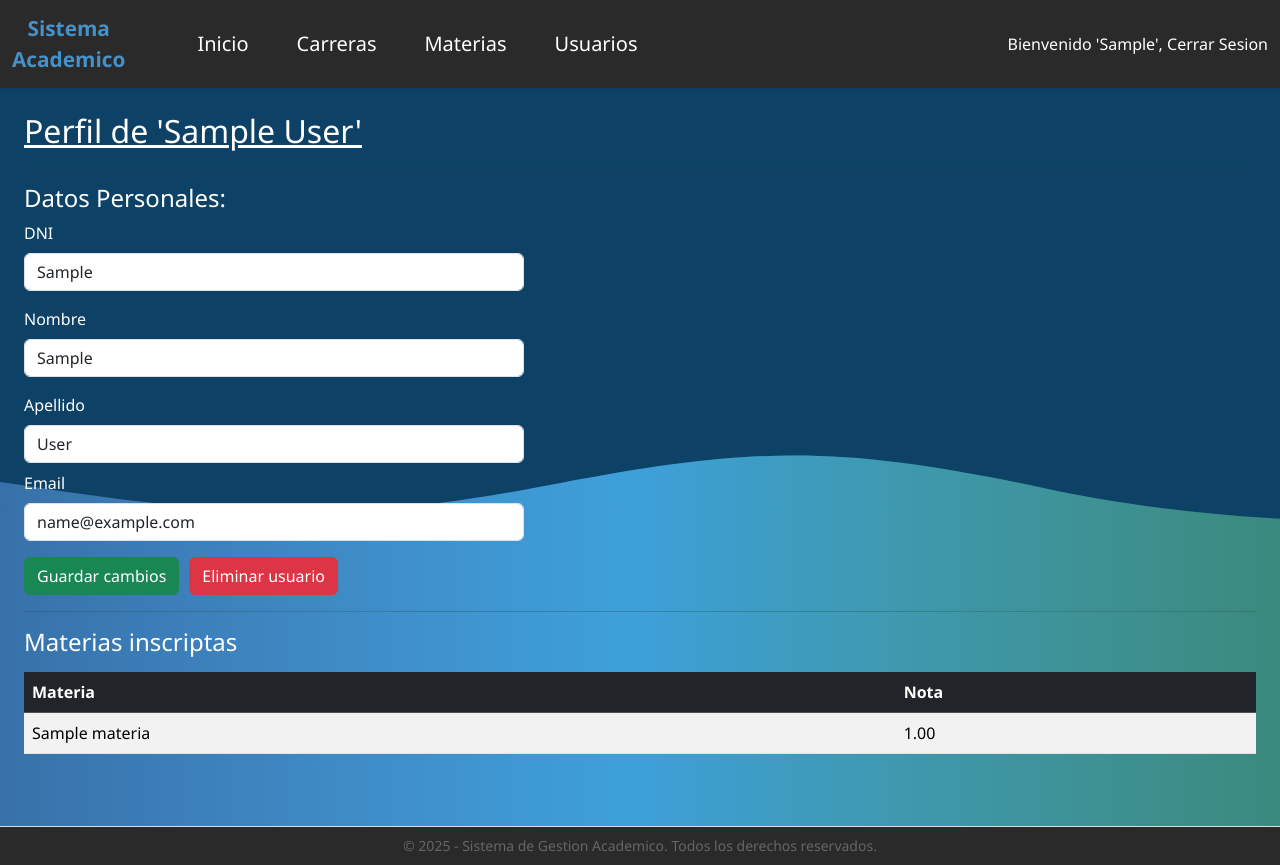
After one commit to UTN-BDA/gestion_academica, a Django app: a page that uses materias/templates/ver_usuario.html in a window 1280 px wide. The commit adds this page. Run offline with Django 4.2, Linux system fonts and the light colour scheme; a user stored in the database is signed in; tables that the repository leaves empty hold one stand-in row (values such as "Sample post").

Commit message:
refactor ver_inscripcion to ver_usuario

```diff
--- /dev/null
+++ b/materias/forms.py
@@ -0,0 +1,13 @@
+from django import forms
+from usuarios.models import User
+
+class UsuarioForm(forms.ModelForm):
+    class Meta:
+        model = User
+        fields = ['dni', 'first_name', 'last_name', 'email']
+        widgets = {
+            'dni': forms.TextInput(attrs={'class': 'form-control', 'readonly': 'readonly'}),
+            'first_name': forms.TextInput(attrs={'class': 'form-control'}),
+            'last_name': forms.TextInput(attrs={'class': 'form-control'}),
+            'email': forms.EmailInput(attrs={'class': 'form-control'}),
+        }
--- a/materias/templates/usuarios_admin.html
+++ b/materias/templates/usuarios_admin.html
@@ -24,7 +24,7 @@
         {% for usuario in usuarios %}
             <tr>
                 <td>
-                    <a href="{% url 'materias:ver_inscripciones' usuario.dni %}">
+                    <a href="{% url 'materias:ver_usuario' usuario.dni %}">
                         {{ usuario.dni }}
                     </a>
                 </td>
--- /dev/null
+++ b/materias/templates/ver_usuario.html
@@ -0,0 +1,74 @@
+{% extends 'app/base_admin.html' %}
+
+{% block content %}
+<h2 class="titulo-usuarios" style="text-decoration: underline;">
+    Perfil de '{{ usuario.first_name }} {{ usuario.last_name }}'
+</h2>
+<hr>
+
+<div style="max-width: 500px;">
+    <h4 class="titulo-usuarios">Datos Personales:</h4>
+
+    <form method="post">
+        {% csrf_token %}
+        <div class="mb-3">
+            <label for="id_dni" class="titulo-usuarios form-label fs-7">DNI</label>
+            {{ form.dni }}
+        </div>
+        <div class="mb-3">
+            <label for="id_first_name" class="titulo-usuarios form-label fs-7">Nombre</label>
+            {{ form.first_name }}
+        </div>
+        <div class="mb-2">
+            <label for="id_last_name" class="titulo-usuarios form-label fs-7">Apellido</label>
+            {{ form.last_name }}
+        </div>
+        <div class="mb-3">
+            <label for="id_email" class="titulo-usuarios form-label fs-7">Email</label>
+            {{ form.email }}
+        </div>
+
+        <div style="display: flex; gap: 10px; margin-top: 1rem;">
+            <button type="submit" class="btn btn-success" name="guardar_cambios">
+                Guardar cambios
+            </button>
+            <button type="submit" class="btn btn-danger" name="eliminar_usuario"
+                onclick="return confirm('¿Seguro que quieres eliminar el usuario?')">
+                Eliminar usuario
+            </button>
+        </div>
+    </form>
+</div>
+
+<hr>
+
+<h4 class="titulo-usuarios">Materias inscriptas</h4>
+<table class="table table-striped mt-3">
+    <thead class="table-dark">
+        <tr>
+            <th>Materia</th>
+            <th>Nota</th>
+        </tr>
+    </thead>
+    <tbody>
+        {% for inscripcion in materias_inscripto %}
+            <tr>
+                <td>{{ inscripcion.materia.nombre }}</td>
+                <td>
+                    {% if inscripcion.nota %}
+                        {{ inscripcion.nota.nota }}
+                    {% else %}
+                        <span class="text-muted">Sin calificar</span>
+                    {% endif %}
+                </td>
+            </tr>
+        {% empty %}
+            <tr>
+                <td colspan="2" class="text-center text-muted">
+                    No está inscripto en ninguna materia.
+                </td>
+            </tr>
+        {% endfor %}
+    </tbody>
+</table>
+{% endblock %}
--- a/materias/urls.py
+++ b/materias/urls.py
@@ -7,7 +7,7 @@ urlpatterns = [
     path('administration/carreras/', views.lista_carreras, name='carrera'),
     path('administration/materias/', views.lista_materias, name='materia'),
     path('administration/usuarios/', views.lista_usuarios, name='usuario'),
-    path('administration/usuario/<str:dni>/inscripciones/', views.ver_inscripciones, name='ver_inscripciones'),
+    path('administration/usuario/<str:dni>/', views.ver_usuario, name='ver_usuario'),
 
     path('user/carreras/', views.carreras_usuario, name='carreras_usuario'),
     path('user/inscribirse_carrera/<int:carrera_id>/', views.inscribirse_carrera, name='inscribirse_carrera'),
--- a/materias/views.py
+++ b/materias/views.py
@@ -1,5 +1,6 @@
 from django.shortcuts import render, redirect, get_object_or_404
 
+from .forms import UsuarioForm
 from usuarios.models import User
 from .models import Career, Materia
 from django.contrib.auth.decorators import login_required
@@ -108,10 +109,22 @@ def inscribirse_materia(request, materia_id):
     return redirect('materias:materias_usuario')
 
 @login_required
-def ver_inscripciones(request, dni):
+def ver_usuario(request, dni):
     usuario = get_object_or_404(User, dni=dni)
     materias_inscripto = Inscripcion.objects.filter(estudiante=usuario)
-    return render(request, 'ver_inscripciones.html', {
+    if request.method == 'POST':
+        if 'eliminar_usuario' in request.POST:
+            usuario.delete()
+            return redirect('materias:usuario')
+        else:
+            form = UsuarioForm(request.POST, instance=usuario)
+            if form.is_valid():
+                form.save()
+                return redirect('materias:ver_usuario', dni=usuario.dni)
+    else:
+        form = UsuarioForm(instance=usuario)
+    return render(request, 'ver_usuario.html', {
         'usuario': usuario,
         'materias_inscripto': materias_inscripto,
+        'form': form,
     })
```
Also changed, not shown: materias/templates/ver_inscripciones.html (deleted, +0 -33 lines).
